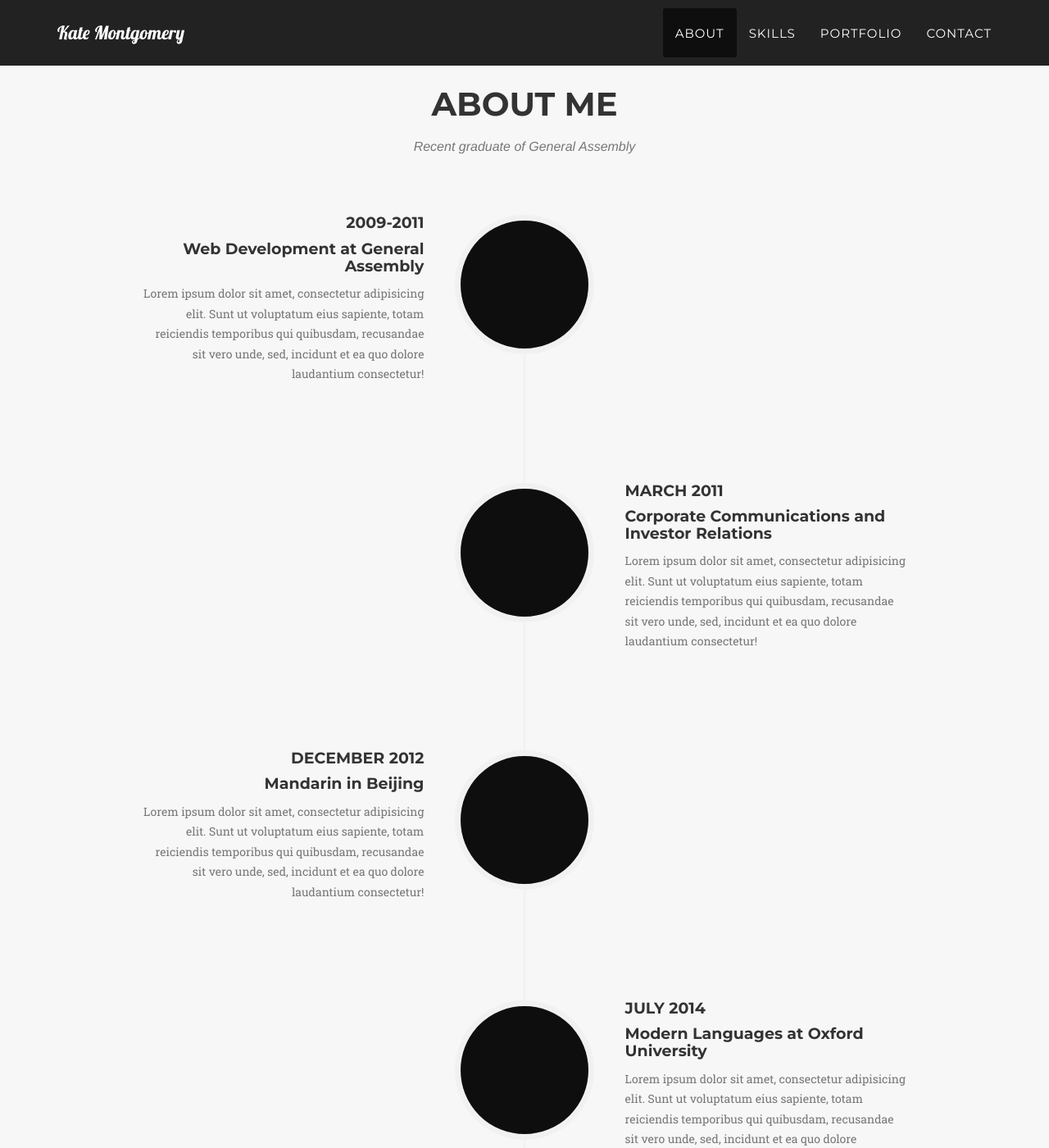
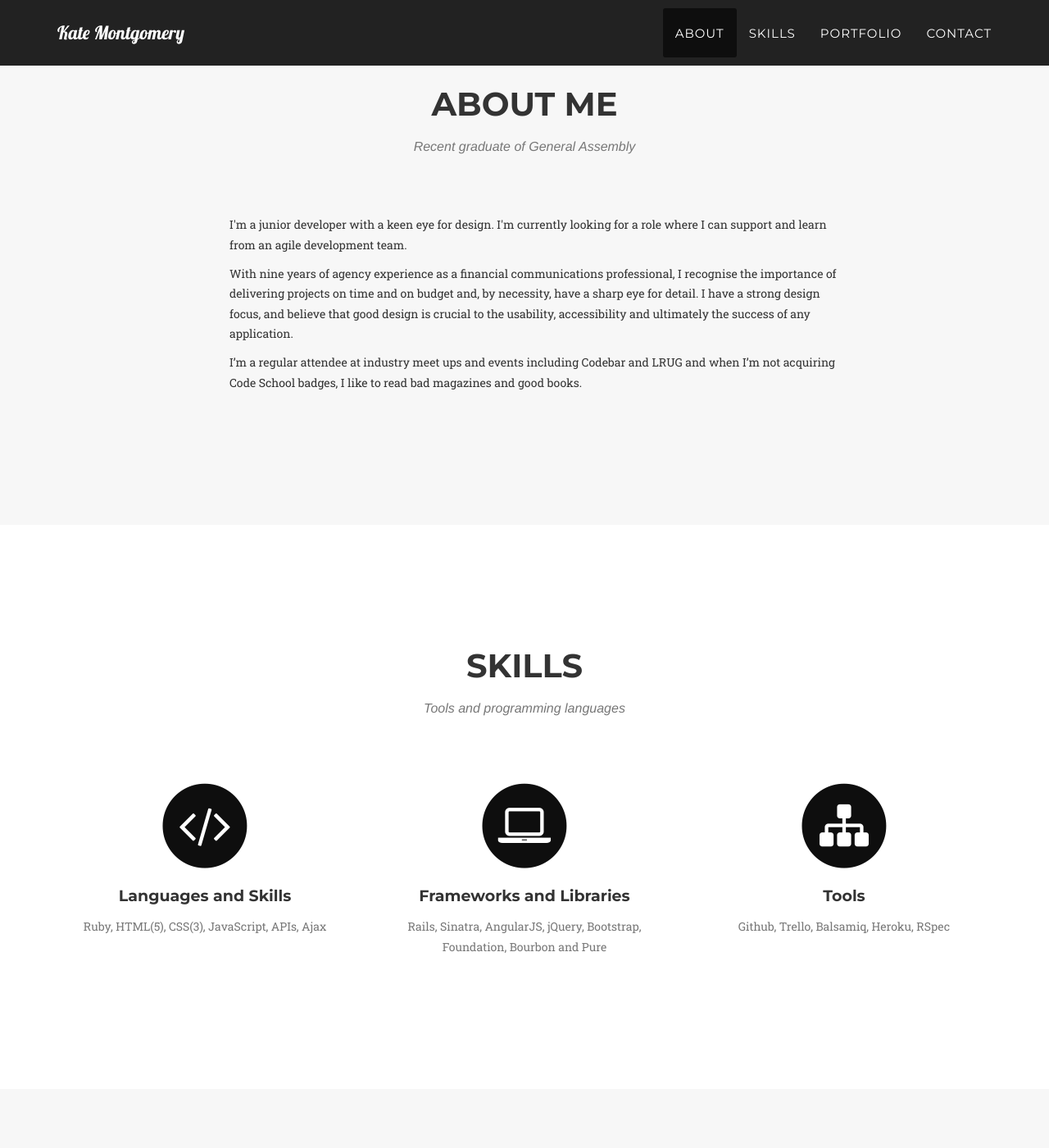
Before and after one commit to katemont/katemont.github.io, a Jekyll site: the page built from _posts/2014-07-18-project-1.markdown, in a window 1280 px wide and 1400 px high, scrolled down 778 px. Shown: the whole window at 82% size. Built offline with Jekyll 4.4.1, drawn with Linux system fonts in a browser that asks for light colours; some web fonts are replaced; some of the changed text lies outside the part shown.

Commit message:
sets up about me as pure text

```diff
--- a/_includes/about.html
+++ b/_includes/about.html
@@ -7,7 +7,16 @@
                 <h3 class="section-subheading text-muted">Recent graduate of General Assembly</h3>
             </div>
         </div>
+        <div class="container">
             <div class="row">
+                <div class="col-sm-12 col-md-8 col-md-offset-2">
+                    <p>I'm a junior developer with a keen eye for design. I'm currently looking for a role where I can support and learn from an agile development team.</p>
+                    <p>With nine years of agency experience as a financial communications professional, I recognise the importance of delivering projects on time and on budget and, by necessity, have a sharp eye for detail. I have a strong design focus, and believe that good design is crucial to the usability, accessibility and ultimately the success of any application.</p>
+                    <p>I’m a regular attendee at industry meet ups and events including Codebar and LRUG and when I’m not acquiring Code School badges, I like to read bad magazines and good books.</p>
+                </div>
+            </div>
+        </div>
+            <!-- <div class="row">
                 <div class="col-lg-12">
                     <ul class="timeline">
                         <li>
@@ -67,7 +76,7 @@
                             </div>
                         </li>
                     </ul>
-                </div>
-            </div>
-        </div>
+                </div> -->
+          <!--   </div>
+      -->        </div>
   </section>
--- a/_posts/2014-07-16-project-3.markdown
+++ b/_posts/2014-07-16-project-3.markdown
@@ -7,7 +7,7 @@ date: 2014-07-16
 img: golden.png
 thumbnail: golden-thumbnail.png
 alt: image-alt
-project-date: April 2014
+project-date: October 2014
 client: Start Bootstrap
 category: Web Development
 description: Lorem ipsum dolor sit amet, usu cu alterum nominavi lobortis. At duo novum diceret. Tantas apeirian vix et, usu sanctus postulant inciderint ut, populo diceret necessitatibus in vim. Cu eum dicam feugiat noluisse.
--- a/_posts/2014-07-17-project-2.markdown
+++ b/_posts/2014-07-17-project-2.markdown
@@ -7,7 +7,7 @@ date: 2014-07-17
 img: escape.png
 thumbnail: escape-thumbnail.png
 alt: image-alt
-project-date: April 2014
+project-date: September 2014
 client: Start Bootstrap
 category: Web Development
 description: Lorem ipsum dolor sit amet, usu cu alterum nominavi lobortis. At duo novum diceret. Tantas apeirian vix et, usu sanctus postulant inciderint ut, populo diceret necessitatibus in vim. Cu eum dicam feugiat noluisse.
--- a/_posts/2014-07-18-project-1.markdown
+++ b/_posts/2014-07-18-project-1.markdown
@@ -1,13 +1,13 @@
 ---
 title: Cloudify
-subtitle: An App For Music Sharing
+subtitle: Music Sharing With My First Rails App
 layout: default
 modal-id: 1
 date: 2014-07-18
 img: dreams.png
 thumbnail: dreams-thumbnail.png
 alt: image-alt
-project-date: April 2014
+project-date: August 2014
 client: Start Bootstrap
 category: Web Development
 description: Lorem ipsum dolor sit amet, usu cu alterum nominavi lobortis. At duo novum diceret. Tantas apeirian vix et, usu sanctus postulant inciderint ut, populo diceret necessitatibus in vim. Cu eum dicam feugiat noluisse.
```
Lines whose indentation alone changed are shown as unchanged.
